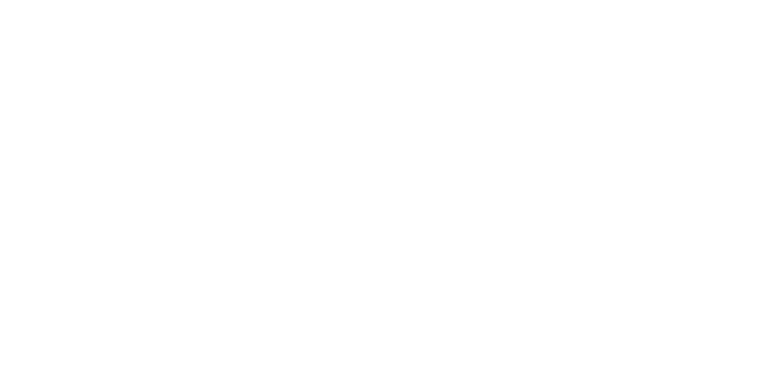
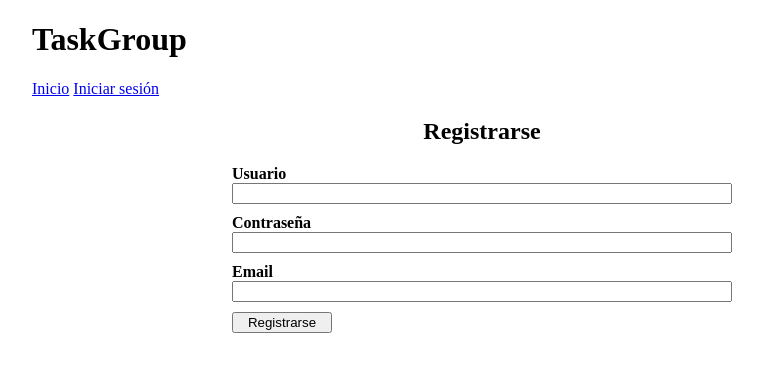
Before and after one commit to Daviiiiid123/TaskGroup, a PHP site: page /register.html in a window 1280 px wide. Before the commit the part shown is empty. Shown: the top 372 px of the page, without its empty margins (158-921 px from the left). Run offline with PHP 8.4, Linux system fonts and the light colour scheme.

Commit message:
Register

```diff
--- a/login.html
+++ b/login.html
@@ -5,7 +5,7 @@
         <meta name="viewport" content="width=device-width, initial-scale=1.0">
         <link href="style/style.css" rel="stylesheet" type="text/css" media="all">
         <link href="style/login.css" rel="stylesheet" type="text/css" media="all">
-        <title>Login</title>
+        <title>Iniciar sesión</title>
     </head>
     <body>
         <header>
@@ -16,7 +16,7 @@
             </nav>
         </header>
         <h2>Iniciar sesión</h2>
-        <form id="loginForm">
+        <form>
             <label for="usuario"><b>Usuario</b></label>
             <input type="text" name="usuario">
 
--- a/register.html
+++ b/register.html
@@ -0,0 +1,32 @@
+<!DOCTYPE html>
+<html lang="es">
+    <head>
+        <meta charset="UTF-8">
+        <meta name="viewport" content="width=device-width, initial-scale=1.0">
+        <link href="style/style.css" rel="stylesheet" type="text/css" media="all">
+        <link href="style/login.css" rel="stylesheet" type="text/css" media="all">
+        <title>Registrarse</title>
+    </head>
+    <body>
+        <header>
+            <h1>TaskGroup</h1>
+            <nav>
+                <a href="index.html">Inicio</a>
+                <a href="login.html">Iniciar sesión</a>
+            </nav>
+        </header>
+        <h2>Registrarse</h2>
+        <form>
+            <label for="usuario"><b>Usuario</b></label>
+            <input type="text" name="usuario">
+
+            <label for="constraseña"><b>Contraseña</b></label>
+            <input type="text" name="contraseña">
+
+            <label for="email"><b>Email</b></label>
+            <input type="text" name="email">
+
+            <button type="submit">Registrarse</button>
+        </form>
+    </body>
+</html>
--- a/style/login.css
+++ b/style/login.css
@@ -7,16 +7,16 @@ body > h2 {
     text-align: center;
 }
 
-#loginForm {
+form {
     max-width: 500px;
     margin-inline: auto;
     display: grid;
 }
 
-#loginForm > input {
+form > input {
     margin-bottom: 10px;
 }
 
-#loginForm > button[type=submit] {
+form > button[type=submit] {
     max-width: 100px;
 }
```
